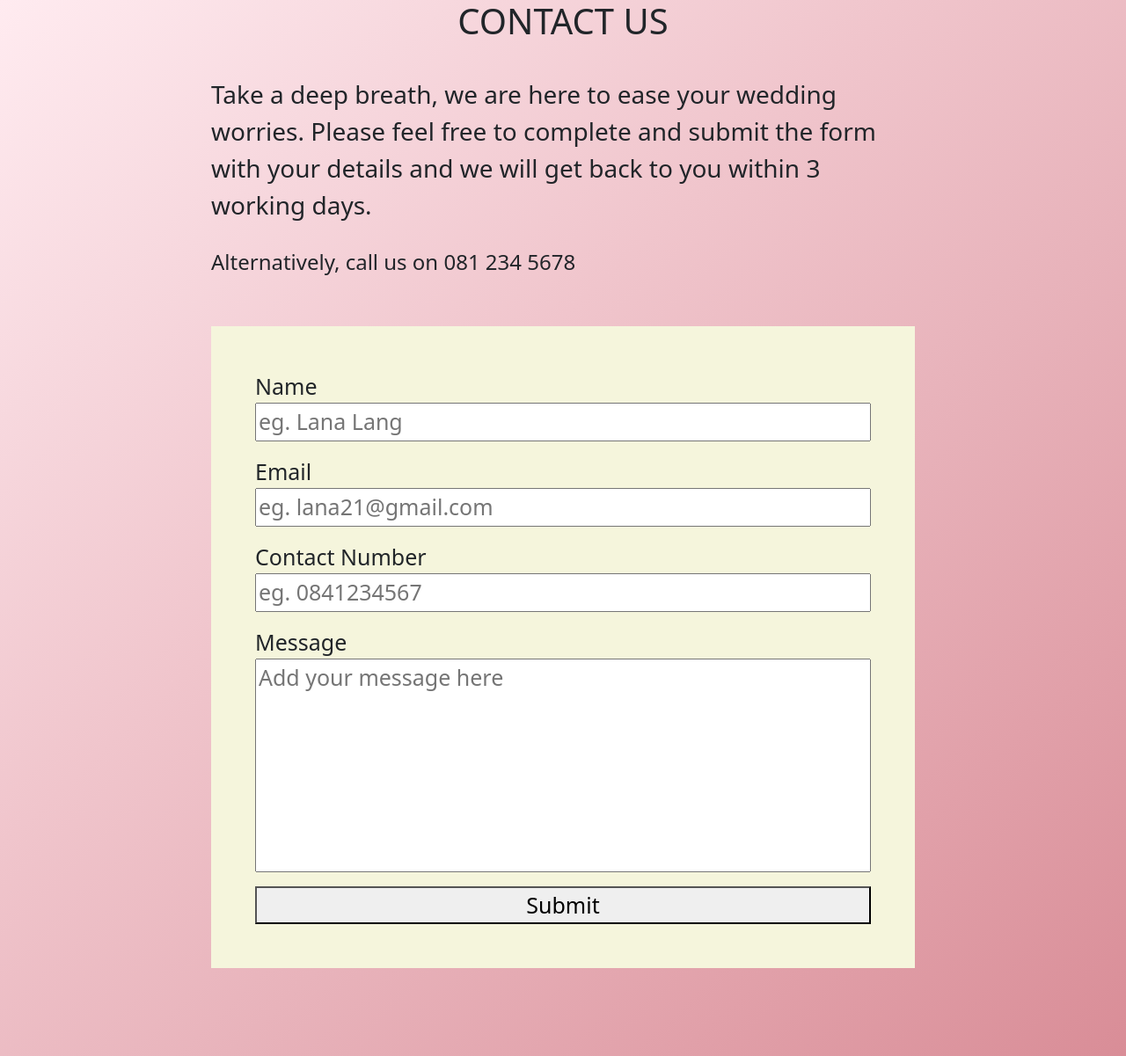
After one commit to Diyali21/Promise-Protectors, a Python web app: template templates/contact-us.html in a window 1280 px wide. The commit adds this page. Shown: the whole page at 88% size. Run offline with Jinja, Linux system fonts and the light colour scheme; the template is opened without the code that fills it, so the values that code supplies are empty.

Commit message:
html updated

```diff
--- /dev/null
+++ b/templates/contact-us.html
@@ -0,0 +1,116 @@
+<!DOCTYPE html>
+<html lang="en">
+  <head>
+    <meta charset="UTF-8" />
+    <meta name="viewport" content="width=device-width, initial-scale=1.0" />
+    <title>Contact Us</title>
+    <link
+      href="https://cdn.jsdelivr.net/npm/bootstrap@5.3.3/dist/css/bootstrap.min.css"
+      rel="stylesheet"
+      integrity="sha384-QWTKZyjpPEjISv5WaRU9OFeRpok6YctnYmDr5pNlyT2bRjXh0JMhjY6hW+ALEwIH"
+      crossorigin="anonymous"
+    />
+    <style>
+      .form-element {
+        display: flex;
+        flex-direction: column;
+      }
+
+      body {
+        margin: 0;
+        min-height: 100vh;
+        display: grid;
+        place-content: center;
+        font-size: 25px;
+        background: linear-gradient(
+          to top left,
+          #d98d97,
+          #e1a0a9,
+          #e8b3bb,
+          #f0c5cc,
+          #f7d8de,
+          #ffebf0
+        );
+      }
+
+      .form-container {
+        display: flex;
+        flex-direction: column;
+        gap: 16px;
+        max-width: 800px;
+        background-color: beige;
+        padding: 50px;
+        margin-top: 50px;
+        margin-bottom: 100px;
+      }
+      .msg-box {
+        padding-bottom: 200px;
+      }
+      input {
+        padding-right: 200px;
+      }
+      h3 {
+        width: 800px;
+        line-height: 1.5;
+        margin-top: 30px;
+        margin-bottom: 30px;
+      }
+      h1 {
+        text-align: center;
+      }
+      h3,
+      h4 {
+        font-weight: 400;
+      }
+    </style>
+  </head>
+  <body>
+    <h1>CONTACT US</h1>
+    <h3>
+      Take a deep breath, we are here to ease your wedding worries. Please feel
+      free to complete and submit the form with your details and we will get
+      back to you within 3 working days.
+    </h3>
+    <h4>Alternatively, call us on 081 234 5678</h4>
+    <form class="form-container">
+      <div class="form-element">
+        <label for="name">Name </label>
+        <input type="text" placeholder="eg. Lana Lang" id="name" required />
+      </div>
+      <div class="form-element">
+        <label for="email">Email </label>
+        <input
+          type="email"
+          placeholder="eg. lana21@gmail.com"
+          id="email"
+          required
+        />
+      </div>
+      <div class="form-element">
+        <label for="contact">Contact Number </label>
+        <input
+          type="number"
+          placeholder="eg. 0841234567"
+          id="contact"
+          required
+        />
+      </div>
+      <div class="form-element">
+        <label for="message">Message </label>
+        <input
+          class="msg-box"
+          type="text"
+          placeholder="Add your message here"
+          id="message"
+          required
+        />
+      </div>
+      <button type="submit">Submit</button>
+    </form>
+    <script
+      src="https://cdn.jsdelivr.net/npm/bootstrap@5.3.3/dist/js/bootstrap.bundle.min.js"
+      integrity="sha384-YvpcrYf0tY3lHB60NNkmXc5s9fDVZLESaAA55NDzOxhy9GkcIdslK1eN7N6jIeHz"
+      crossorigin="anonymous"
+    ></script>
+  </body>
+</html>
```
Also changed, not shown: templates/about.html (+8 -0 lines), templates/dashboard.html (+49 -6 lines), templates/faq.html (+149 -10 lines), templates/home.html (+9 -1 lines).
